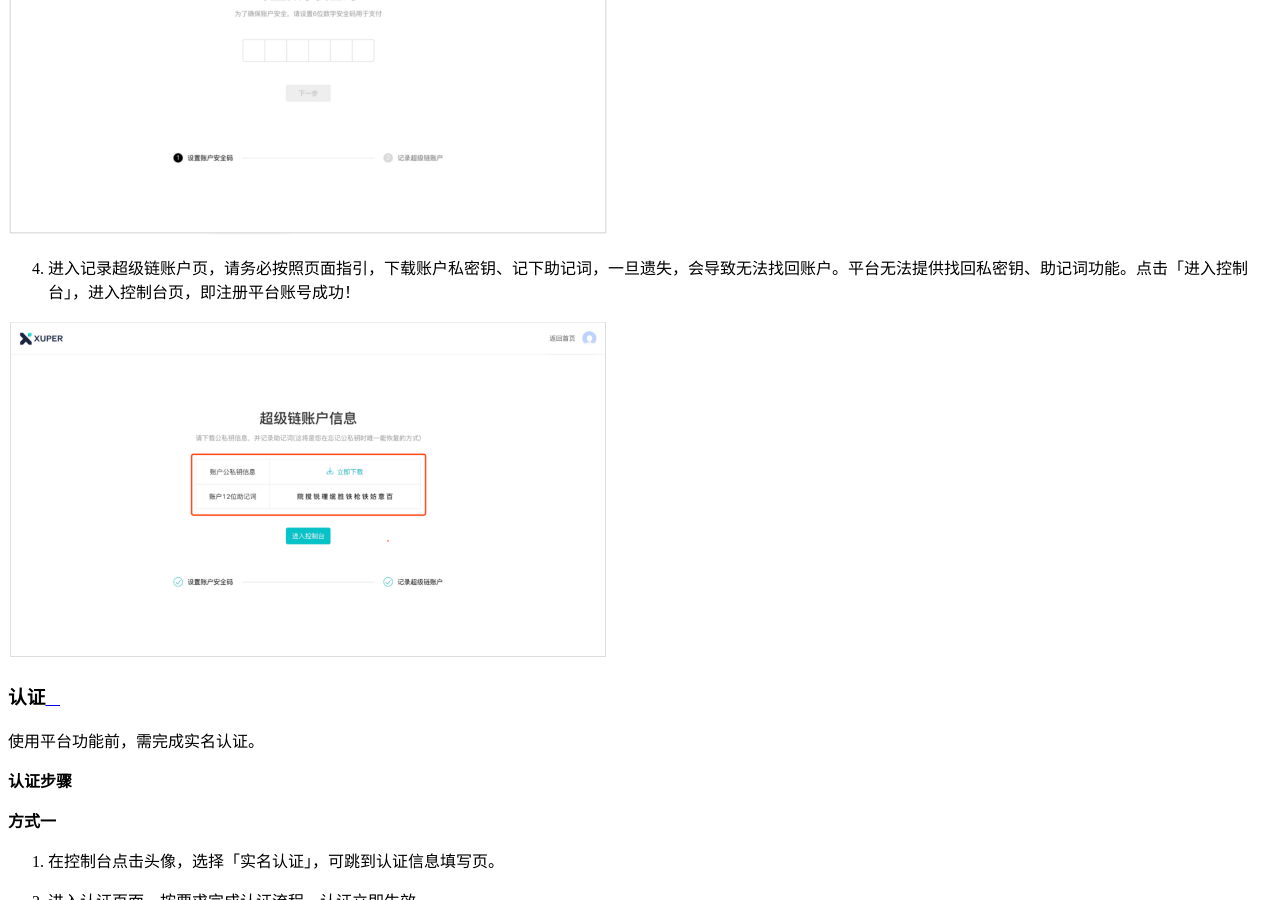
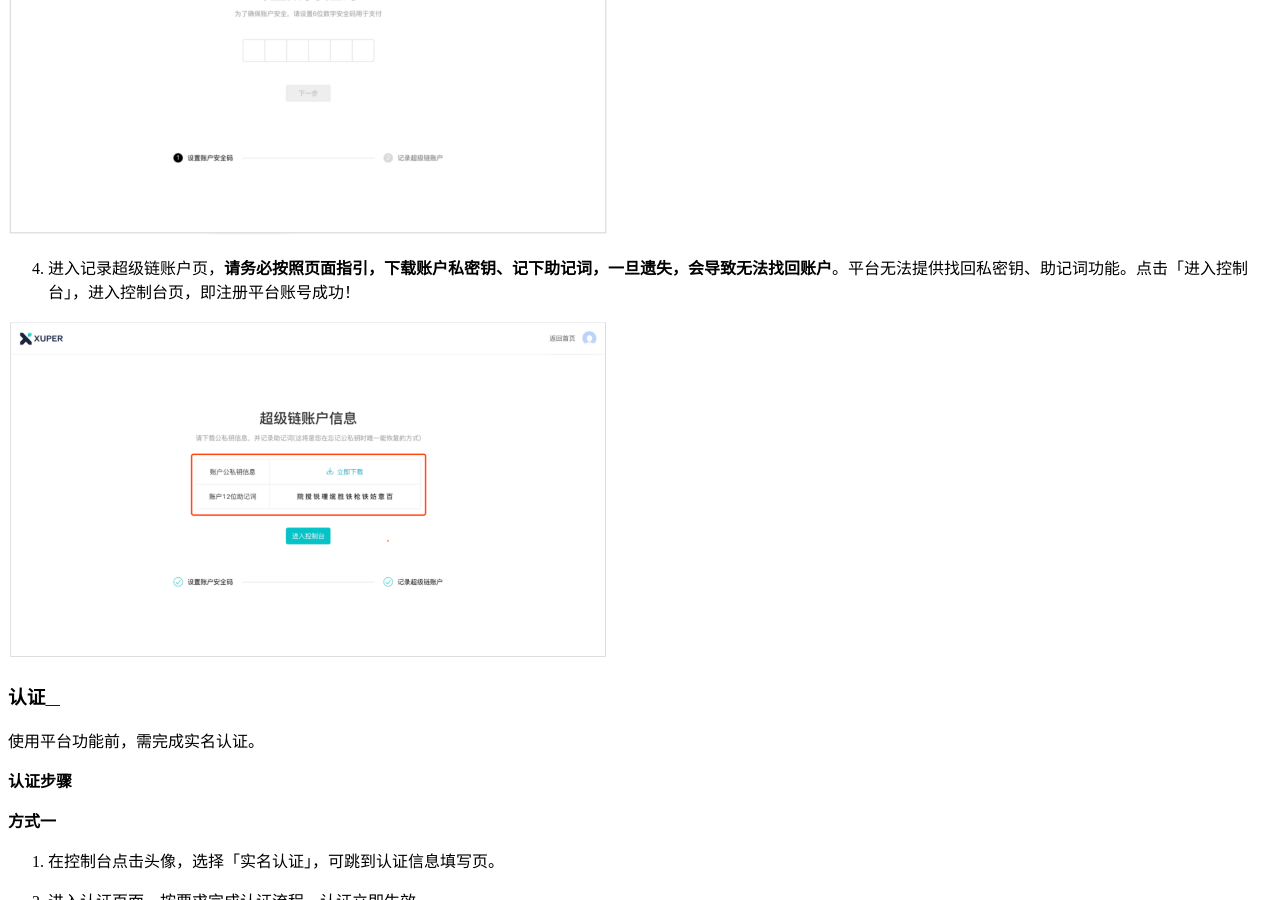
Before and after one commit to xuperchain/xuperos-docs, a Sphinx documentation site: the page built from source/quickstart.rst, in a window 1280 px wide and 900 px high, scrolled down 1156 px. Built offline with Sphinx 7.4.7 and the Read the Docs theme 2.0.0, drawn with Linux system fonts in a browser that asks for light colours.

Commit message:
fix style

```diff
--- a/source/quickstart.rst
+++ b/source/quickstart.rst
@@ -17,7 +17,7 @@
     :align: center
     :width: 600px
 
-4. 进入记录超级链账户页，请务必按照页面指引，下载账户私密钥、记下助记词，一旦遗失，会导致无法找回账户。平台无法提供找回私密钥、助记词功能。点击「进入控制台」，进入控制台页，即注册平台账号成功！
+4. 进入记录超级链账户页，**请务必按照页面指引，下载账户私密钥、记下助记词，一旦遗失，会导致无法找回账户**。平台无法提供找回私密钥、助记词功能。点击「进入控制台」，进入控制台页，即注册平台账号成功！
 
 .. image:: images/mnemonic.png
     :align: center
```
